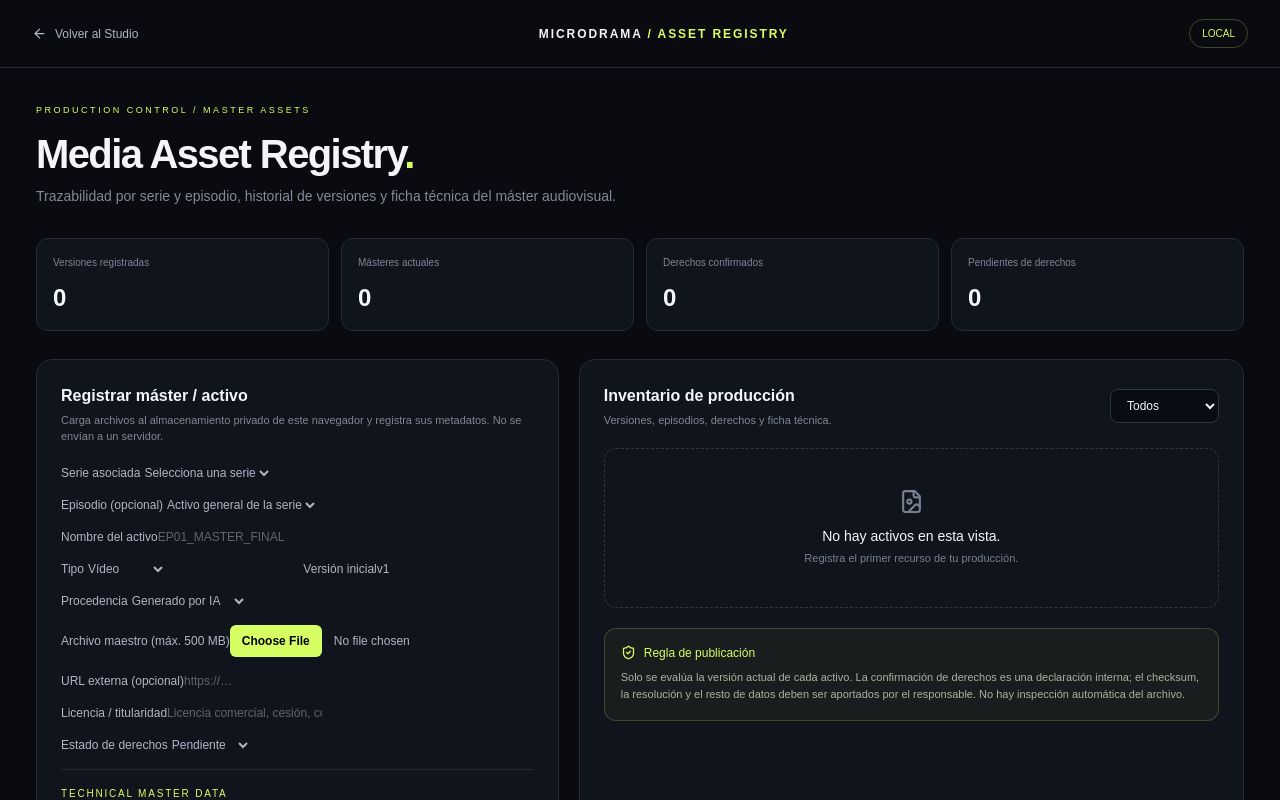
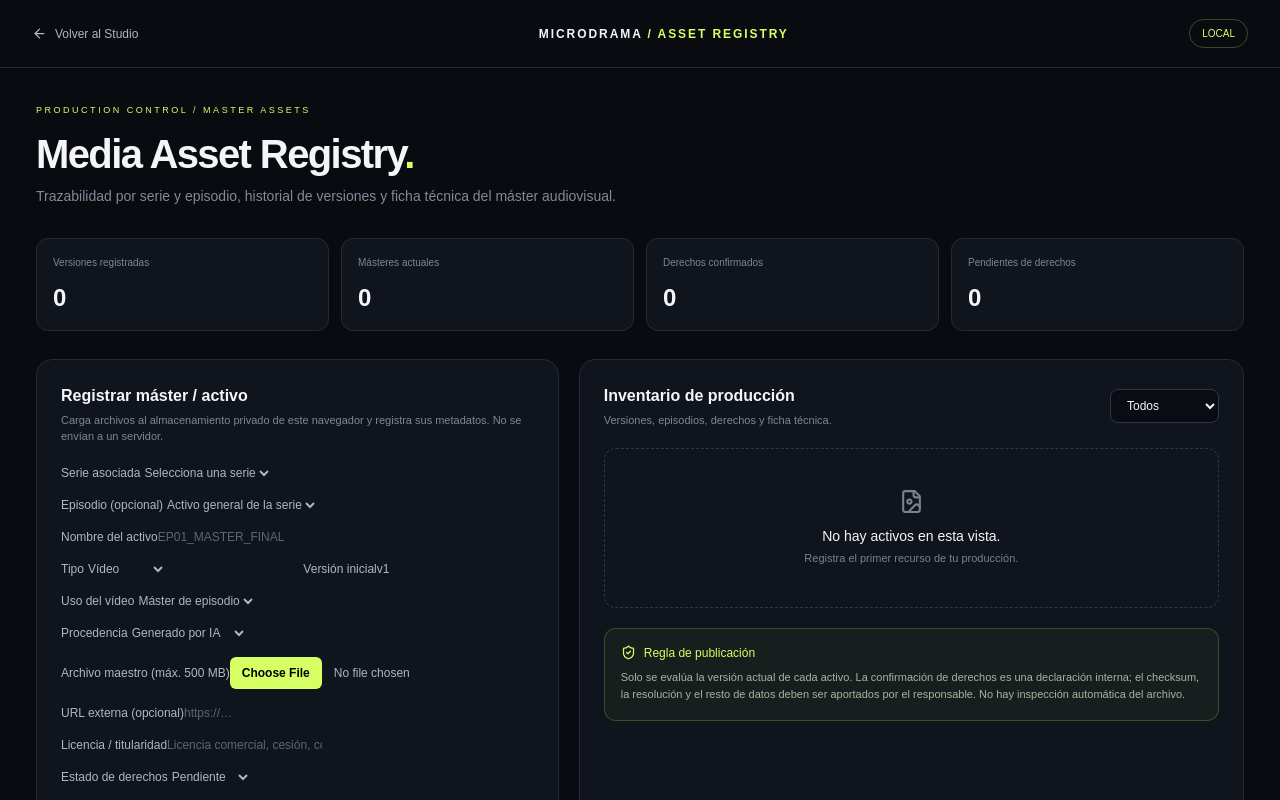
Before and after one commit to Blackleets/microdrama-studio, a Next.js app: page /studio/assets in a window 1280 px wide. Shown: the top 800 px of the page. Built offline with nearby package versions, Linux system fonts and the light colour scheme.

Commit message:
feat: classify video assets by production role

```diff
--- a/src/app/studio/assets/page.tsx
+++ b/src/app/studio/assets/page.tsx
@@ -5,6 +5,7 @@ import Link from "next/link";
 import { ArrowLeft, Check, FileImage, FileVideo, FileAudio, FileText, Plus, ShieldCheck, Trash2, ExternalLink, History, Archive } from "lucide-react";
 
 type AssetKind = "Vídeo" | "Imagen" | "Audio" | "Documento";
+type AssetRole = "Máster de episodio" | "Clip de escena" | "Tráiler" | "Referencia";
 type Rights = "Pendiente" | "Confirmado" | "Restringido";
 type EpisodeOption = { id:string; title:string; number:number };
 type SeriesOption = { id:string; title:string; episodes?:EpisodeOption[] };
@@ -12,7 +13,7 @@ type SubtitleReport={format:"SRT"|"VTT";cueCount:number;durationSeconds:number;e
 type Asset = { fileId?:string; fileName?:string; fileSize?:number; mimeType?:string; subtitleFormat?:"SRT"|"VTT";subtitleCueCount?:number;subtitleDurationSeconds?:number;subtitleLanguage?:string;audioLanguage?:string;subtitleValidation?:"Válido"|"Con errores";
 
  id:string; logicalId:string; seriesId:string; seriesTitle:string; episodeId?:string; episodeTitle?:string;
- title:string; kind:AssetKind; source:string; url:string; rights:Rights; license:string;
+ title:string; kind:AssetKind; assetRole?:AssetRole; source:string; url:string; rights:Rights; license:string;
  version:string; versionNumber:number; versionStatus:"Actual"|"Archivada"; notes:string; createdAt:string;
  width?:number; height?:number; fps?:number; durationSeconds?:number; codec?:string; audioTracks?:number; subtitleTracks?:number; checksum?:string;
 };
@@ -75,6 +76,7 @@ export default function AssetRegistry(){
  const [ready,setReady]=useState(false);
  const [title,setTitle]=useState("");
  const [kind,setKind]=useState<AssetKind>("Vídeo");
+ const [assetRole,setAssetRole]=useState<AssetRole>("Máster de episodio");
  const [source,setSource]=useState("Generado por IA");
  const [url,setUrl]=useState("");
  const [selectedFile,setSelectedFile]=useState<File|null>(null);
@@ -104,7 +106,7 @@ export default function AssetRegistry(){
  useEffect(()=>{
   try{
    const raw=JSON.parse(localStorage.getItem(KEY)||"[]") as Partial<Asset>[];
-   setAssets(raw.map(a=>({...a,logicalId:a.logicalId||a.id||crypto.randomUUID(),versionNumber:a.versionNumber||Number((a.version||"v1").replace(/[^0-9]/g,""))||1,versionStatus:a.versionStatus||"Actual"})) as Asset[]);
+   setAssets(raw.map(a=>({...a,logicalId:a.logicalId||a.id||crypto.randomUUID(),versionNumber:a.versionNumber||Number((a.version||"v1").replace(/[^0-9]/g,""))||1,versionStatus:a.versionStatus||"Actual",assetRole:a.assetRole||(a.kind==="Vídeo"?"Máster de episodio":undefined)})) as Asset[]);
    const stored=JSON.parse(localStorage.getItem("microdrama-studio-local-v1")||"[]") as SeriesOption[];
    setSeries(stored);if(stored[0])setSeriesId(stored[0].id);
   }catch{setAssets([]);setSeries([])}
@@ -137,14 +139,14 @@ export default function AssetRegistry(){
   const item:Asset={
    id:crypto.randomUUID(),logicalId:crypto.randomUUID(),...(fileId?{fileId,fileName:selectedFile?.name,fileSize:selectedFile?.size,mimeType:selectedFile?.type}:{}),seriesId:selectedSeries.id,seriesTitle:selectedSeries.title,
    ...(episode?{episodeId:episode.id,episodeTitle:"EP"+String(episode.number).padStart(2,"0")+" · "+episode.title}:{}),
-   title:title.trim(),kind,source,url:url.trim(),rights,license:license.trim(),version:version.trim()||"v1",
+   title:title.trim(),kind,assetRole:kind==="Vídeo"?assetRole:undefined,source,url:url.trim(),rights,license:license.trim(),version:version.trim()||"v1",
    versionNumber:numericVersion,versionStatus:"Actual",notes:notes.trim(),createdAt:new Date().toISOString(),
    width:asNumber(width),height:asNumber(height),fps:asNumber(fps),durationSeconds:asNumber(duration),codec:codec.trim()||undefined,
    audioTracks:asNumber(audioTracks),subtitleTracks:asNumber(subtitleTracks),...(subtitleReport?{subtitleFormat:subtitleReport.format,subtitleCueCount:subtitleReport.cueCount,subtitleDurationSeconds:subtitleReport.durationSeconds,subtitleLanguage:subtitleLanguage.trim()||"und",subtitleValidation:subtitleReport.errors.length?"Con errores" as const:"Válido" as const}:{}),audioLanguage:kind==="Audio"?(audioLanguage.trim()||"und"):undefined,checksum:finalChecksum||undefined
   };
   setAssets(p=>[item,...p]);setTitle("");setUrl("");setSelectedFile(null);setLicense("");setVersion("v1");setNotes("");setSaving(false);
   setWidth("");setHeight("");setFps("");setDuration("");setCodec("");setAudioTracks("");setSubtitleTracks("");setChecksum("");
-  setRights("Pendiente");setEpisodeId("");setSubtitleReport(null);setSubtitleLanguage("es");setAudioLanguage("es");setNotice(generatedChecksum?"Activo guardado. SHA-256 calculado automáticamente.":"Activo y metadatos técnicos registrados en este navegador.");
+  setRights("Pendiente");setAssetRole("Máster de episodio");setEpisodeId("");setSubtitleReport(null);setSubtitleLanguage("es");setAudioLanguage("es");setNotice(generatedChecksum?"Activo guardado. SHA-256 calculado automáticamente.":"Activo y metadatos técnicos registrados en este navegador.");
  }
  async function handleFileSelected(file:File|null){
   setSelectedFile(file);setSubtitleReport(null);
@@ -191,6 +193,7 @@ export default function AssetRegistry(){
       <Field label="Episodio (opcional)"><select value={episodeId} onChange={e=>setEpisodeId(e.target.value)} className="control"><option value="">Activo general de la serie</option>{episodes.map(e=><option key={e.id} value={e.id}>EP{String(e.number).padStart(2,"0")} · {e.title}</option>)}</select></Field>
       <Field label="Nombre del activo"><input value={title} onChange={e=>setTitle(e.target.value)} maxLength={100} placeholder="EP01_MASTER_FINAL" className="control"/></Field>
       <div className="grid grid-cols-2 gap-3"><Field label="Tipo"><select value={kind} onChange={e=>setKind(e.target.value as AssetKind)} className="control">{kinds.map(k=><option key={k}>{k}</option>)}</select></Field><Field label="Versión inicial"><input value={version} onChange={e=>setVersion(e.target.value)} placeholder="v1" className="control"/></Field></div>
+      {kind==="Vídeo"&&<Field label="Uso del vídeo"><select value={assetRole} onChange={e=>setAssetRole(e.target.value as AssetRole)} className="control"><option>Máster de episodio</option><option>Clip de escena</option><option>Tráiler</option><option>Referencia</option></select></Field>}
       <Field label="Procedencia"><select value={source} onChange={e=>setSource(e.target.value)} className="control"><option>Generado por IA</option><option>Grabación propia</option><option>Proveedor externo</option><option>Stock / licencia</option><option>Cliente / talento</option></select></Field>
       <Field label="Archivo maestro (máx. 500 MB)"><input type="file" accept={kind==="Vídeo"?"video/*":kind==="Imagen"?"image/*":kind==="Audio"?"audio/*":".pdf,.txt,.doc,.docx,.srt,.vtt"} onClick={e=>{e.currentTarget.value="";}} onChange={e=>void handleFileSelected(e.target.files?.[0]??null)} className="control file:mr-3 file:rounded-md file:border-0 file:bg-[#d6ff63] file:px-3 file:py-2 file:text-xs file:font-semibold file:text-black"/>{selectedFile&&<span className="block mt-2 text-[10px] text-[#d6ff63]">{selectedFile.name} · {(selectedFile.size/1024/1024).toFixed(1)} MB</span>}{probing&&<span className="block mt-1 text-[10px] text-[#aeb7c6]">Leyendo metadatos básicos…</span>}</Field>
       <Field label="URL externa (opcional)"><input value={url} onChange={e=>setUrl(e.target.value)} placeholder="https://…" className="control"/></Field>
```
